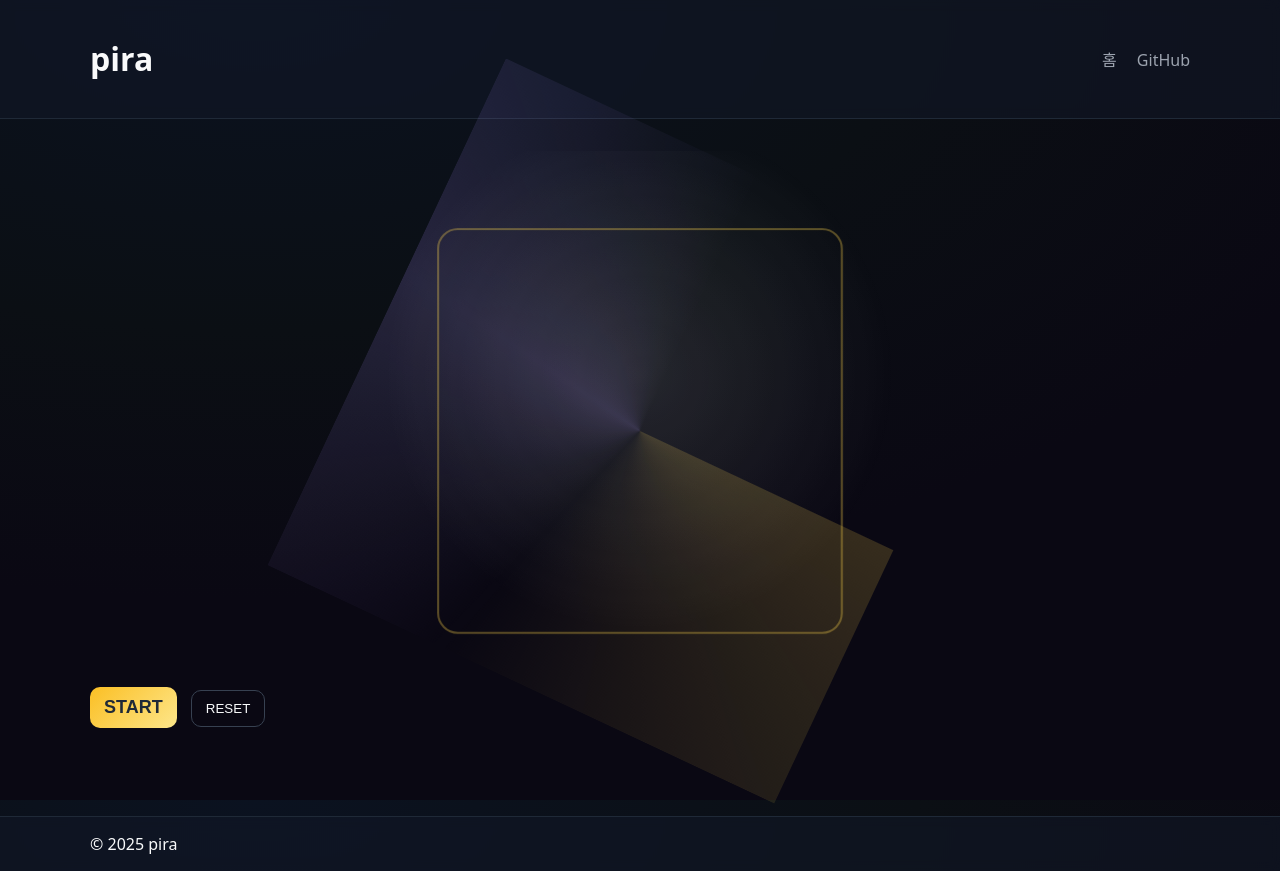
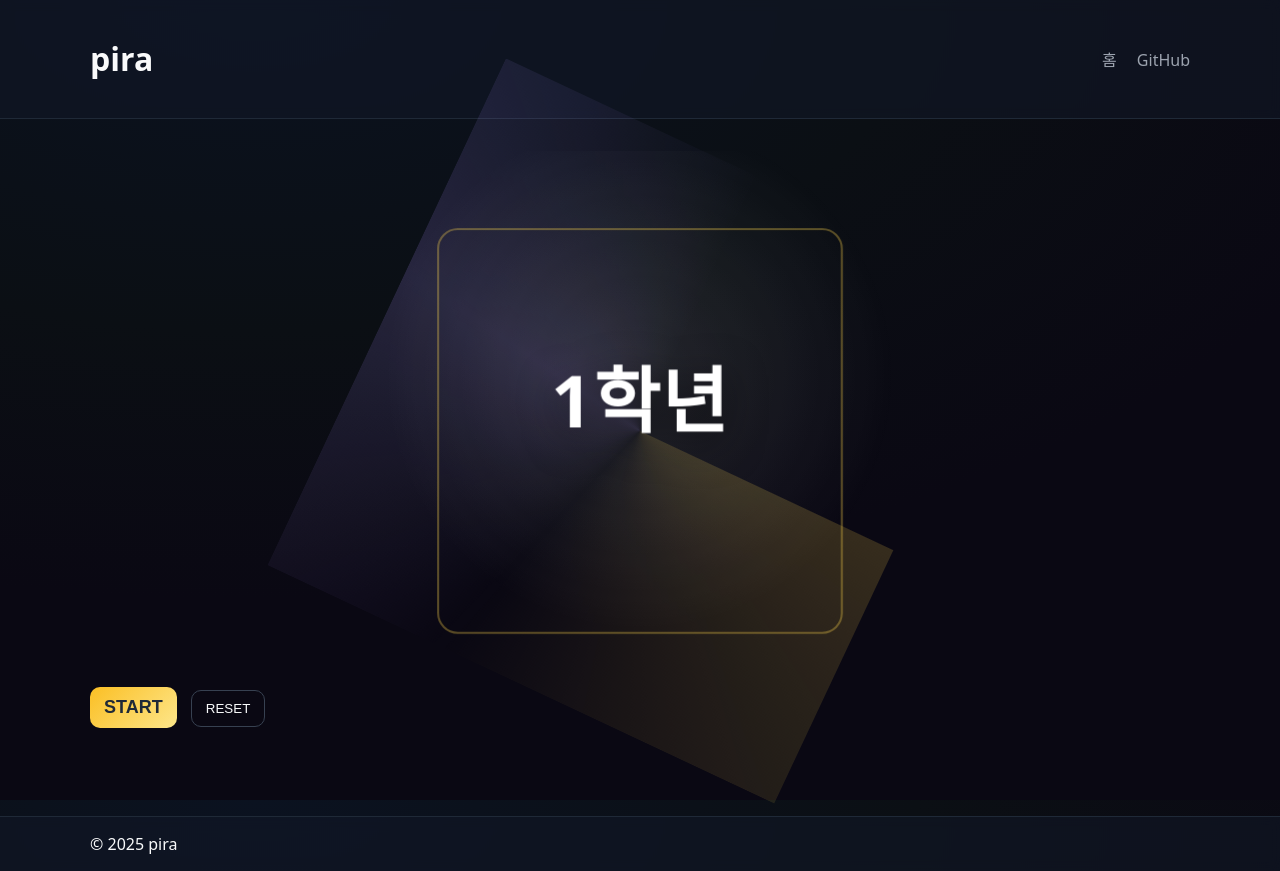
Before and after one commit to IamG37/PIRA, a plain HTML site: page index.html in a window 1280 px wide. Both pictures are taken after a click on the button "START". Drawn offline with Linux system fonts and the light colour scheme.

Commit message:
hotfix: 단계 텍스트 viewport 고정(center fixed) + show시 즉시 표시

```diff
--- a/assets/css/styles.css
+++ b/assets/css/styles.css
@@ -29,8 +29,8 @@ body {
 .draw-section { padding: 56px 0 72px; }
 .stage { position: relative; min-height: 64vh; display: grid; place-items: center; }
 .sequence { position: relative; min-height: 50vh; display: block; z-index: 2; overflow: hidden; }
-.seq-item { position: absolute; inset: 0; display: grid; place-items: center; font-size: clamp(34px, 7vw, 72px); line-height: 1.1; padding: 0 4vw; font-weight: 900; letter-spacing: 1.5px; opacity: 0; transform: translateY(0) scale(0.9); text-transform: none; filter: blur(6px); color: #ffffff !important; text-shadow: 0 10px 40px rgba(0,0,0,.6); z-index: 1000; pointer-events: none; mix-blend-mode: normal; white-space: nowrap; }
-.seq-item.show { opacity: 1 !important; }
+.seq-item { position: fixed; left: 50%; top: 50%; transform: translate(-50%, -50%) scale(0.9); display: block; font-size: clamp(34px, 7vw, 72px); line-height: 1.1; padding: 0 4vw; font-weight: 900; letter-spacing: 1.5px; opacity: 0; text-transform: none; filter: blur(6px); color: #ffffff !important; text-shadow: 0 10px 40px rgba(0,0,0,.6); z-index: 9999; pointer-events: none; mix-blend-mode: normal; white-space: nowrap; }
+.seq-item.show { opacity: 1 !important; filter: blur(0) !important; transform: translate(-50%, -50%) scale(1) !important; }
 .seq-item.gold { background: none; color: #ffffff; text-shadow: 0 10px 40px rgba(0,0,0,.6); }
 
 .winner-card { position: absolute; inset: 0; margin: auto; width: min(720px, 92%); height: min(380px, 62vh); background: linear-gradient(145deg, rgba(255,255,255,0.06), rgba(255,255,255,0.02)); border: 1px solid rgba(255,255,255,0.12); border-radius: 24px; padding: 28px; display: grid; grid-template-rows: auto 1fr; gap: 12px; box-shadow: 0 10px 40px rgba(0,0,0,0.35); opacity: 0; transform: scale(0.92); pointer-events: none; }
--- a/assets/js/main.js
+++ b/assets/js/main.js
@@ -96,8 +96,9 @@
       flashStage();
       seqCurrent.textContent = steps[i];
       // 가시성 강제 보장 (애니메이션 실패 대비)
-      seqCurrent.style.zIndex = '1000';
-      seqCurrent.className = 'seq-item show pop-one';
+      seqCurrent.className = 'seq-item show';
+      void seqCurrent.offsetWidth;
+      seqCurrent.classList.add('pop-one');
       void seqCurrent.offsetWidth;
       await wait(3000);
       seqCurrent.className = 'seq-item';
```
